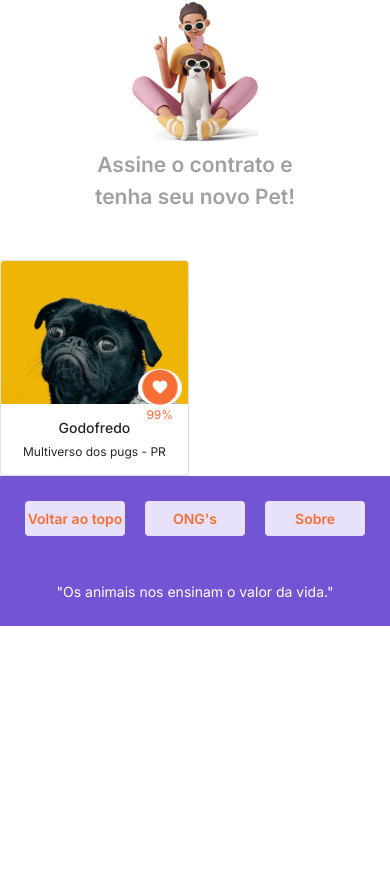
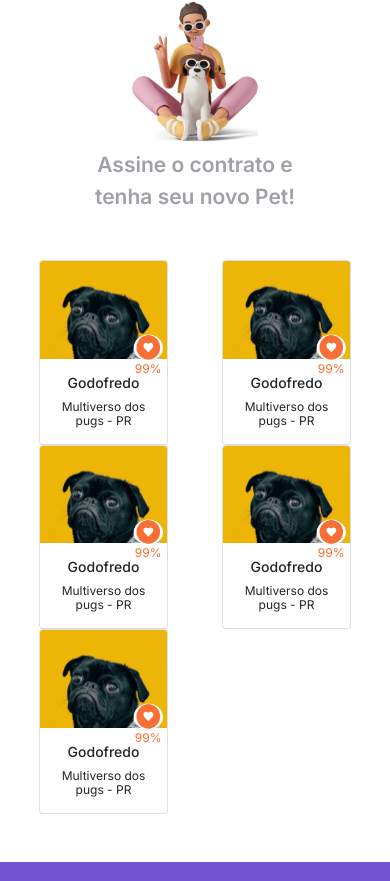
Before and after one commit to andresdslima/petmatch-front, a React (Create React App) app: page / in a window 390 px wide. Shown: the part 1116-1997 px from the top of the page. Before the commit the page ends 1742 px from the top, so only its background shows below. Built offline with nearby package versions, Linux system fonts and the light colour scheme; no server answers.

Commit message:
Inclusão Componente MatchsMainContent na Home

```diff
--- a/src/components/Cards/CardMatches/styles.css
+++ b/src/components/Cards/CardMatches/styles.css
@@ -59,6 +59,14 @@
 
 @media only screen and (max-width: 576px) {
 
+    .cardContainer {
+        width: 8.1em;
+    }
+
+    .matchIconContainer {
+        top: 40%;
+    }
+
     .matchPercent {
         font-size: 12px;
     }
--- a/src/components/MatchsMainContent/index.jsx
+++ b/src/components/MatchsMainContent/index.jsx
@@ -5,7 +5,7 @@ import './styles.css'
 const MatchMainContent = () => {
     return (
         <div className='container mb-5'>
-            <Row xs={1} sm={2} md={3} lg={4} xl={5}>
+            <Row xs={2} sm={2} md={3} lg={4} xl={5}>
                 {/*Os cards serão importados via chamada API */}
                 {Array.from({ length: 5 }).map((test) => (
                     <Col className='d-flex justify-content-center'>
--- a/src/pages/Home/index.jsx
+++ b/src/pages/Home/index.jsx
@@ -4,7 +4,7 @@ import Header from '../../components/Header';
 import ImagesCarousel from '../../components/ImagesCarousel';
 import StepByStepAdoption from '../../components/StepByStepAdoption';
 import CardCategory from '../../components/CardCategory';
-import CardMatches from '../../components/Cards/CardMatches';
+import MatchsMainContent from '../../components/MatchsMainContent'
 
 const Home = () => {
     return (
@@ -13,7 +13,7 @@ const Home = () => {
             <ImagesCarousel />
             <CardCategory />
             <StepByStepAdoption />
-			<CardMatches />
+            <MatchsMainContent />
             <Footer />
         </>
     );
```
Lines whose indentation alone changed are shown as unchanged.
